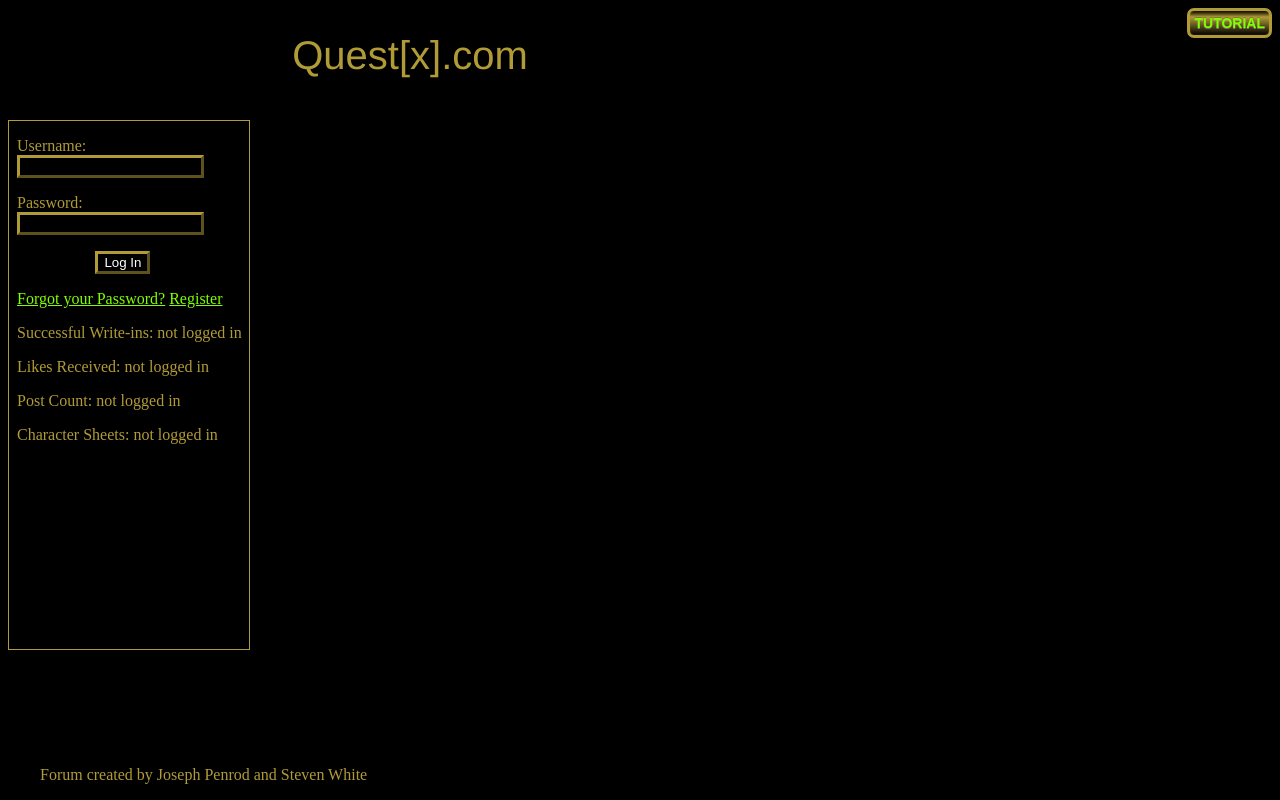
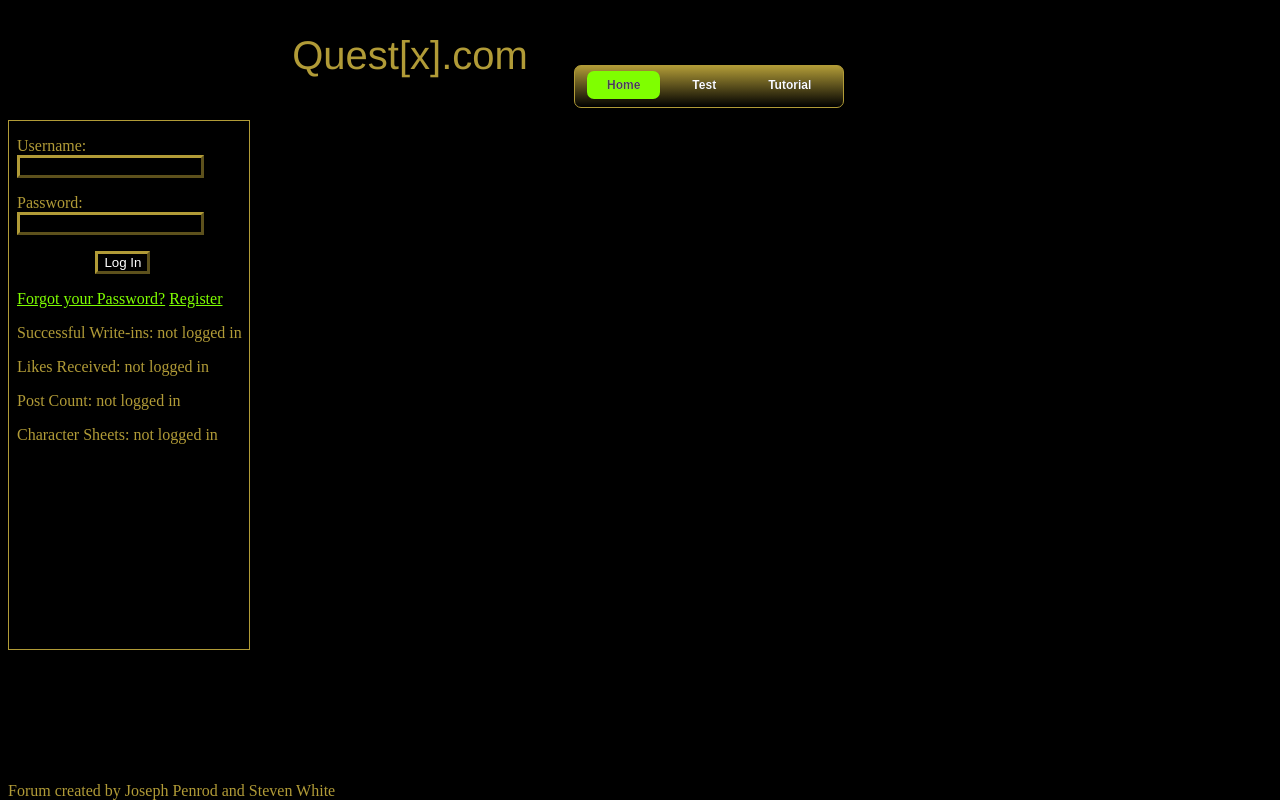
Before and after one commit to Cipnuvofli/rpg-forum, a PHP site: page /Home.php in a window 1280 px wide. Run offline with PHP 8.4, Linux system fonts and the light colour scheme; data that the repository does not hold is empty.

Commit message:
Added new menu

```diff
--- a/ButtonPanel.php
+++ b/ButtonPanel.php
@@ -1,11 +1,12 @@
-<?php
 
-
-if(isset($_SESSION['loggedin']))
-{
-echo'<a href = "CreateThread.php" class = "Upperlinks">Create Thread</a>';
-}
-?>
-
-
-<a href = "Tutorial.php" class = "Upperlinks">Tutorial</a>
+<ul id="menu-bar">
+ <li class="active"><a href="#">Home</a></li>
+ <li><a href="#">Test</a></li>
+ <li><a href="Tutorial.php">Tutorial</a></li>
+ <?php
+ if(isset($_SESSION['loggedin']))
+ {
+	echo '<li><a href="CreateThread.php">Create Thread</a></li>';
+ }
+ ?>
+</ul>
--- a/CSS/Quest[x].css
+++ b/CSS/Quest[x].css
@@ -43,7 +43,143 @@
 	border-width:1px;
 
 }
+#menu-bar {
 
+  margin: 0px 0px 0px 0px;
+  padding: 5px 6px 0px 6px;
+  height: 36px;
+  line-height: 100%;
+  border-radius: 7px;
+  -webkit-border-radius: 7px;
+  -moz-border-radius: 7px;
+  box-shadow: 0px 0px 0px #666666;
+  -webkit-box-shadow: 0px 0px 0px #666666;
+  -moz-box-shadow: 0px 0px 0px #666666;
+  background: #B19B37;
+  background: linear-gradient(top,  #B19B37,  #000000);
+  background: -ms-linear-gradient(top,  #B19B37,  #000000);
+  background: -webkit-gradient(linear, left top, left bottom, from(#B19B37), to(#000000));
+  background: -moz-linear-gradient(top,  #B19B37,  #000000);
+  border: solid 1px #B19B37;
+
+}
+#menu-bar li {
+  margin: 0px 6px 0px 6px;
+  padding: 0px 0px 6px 0px;
+  float: left;
+  position: relative;
+  list-style: none;
+}
+#menu-bar a {
+  font-weight: bold;
+  font-family: arial;
+  font-style: normal;
+  font-size: 12px;
+  color: #FFFFFF;
+  text-decoration: none;
+  display: block;
+  padding: 6px 20px 6px 20px;
+  margin: 0;
+  border-radius: 7px;
+  -webkit-border-radius: 7px;
+  -moz-border-radius: 7px;
+  text-shadow: 0px 0px 0px #000000;
+}
+#menu-bar .active a, #menu-bar li:hover > a {
+  background: #7FFF00;
+  color: #444444;
+  -webkit-box-shadow: 0 1px 1px rgba(0, 0, 0, .2);
+  -moz-box-shadow: 0 1px 1px rgba(0, 0, 0, .2);
+  box-shadow: 0 1px 1px rgba(0, 0, 0, .2);
+  text-shadow: 0px 0px 0px #FFFFFF;
+}
+#menu-bar ul li:hover a, #menu-bar li:hover li a {
+  background: none;
+  border: none;
+  color: #666;
+  -box-shadow: none;
+  -webkit-box-shadow: none;
+  -moz-box-shadow: none;
+}
+#menu-bar ul a:hover {
+  background: #7FFF00 !important;
+  color: #444444 !important;
+  border-radius: 0;
+  -webkit-border-radius: 0;
+  -moz-border-radius: 0;
+  text-shadow: 2px 2px 3px #FFFFFF;
+}
+#menu-bar ul {
+  background: #DDDDDD;
+  background: linear-gradient(top,  #B19B37,  #000000);
+  background: -ms-linear-gradient(top,  #B19B37,  #000000);
+  background: -webkit-gradient(linear, left top, left bottom, from(#B19B37), to(#000000));
+  background: -moz-linear-gradient(top,  #B19B37,  #000000);
+  display: none;
+  margin: 0;
+  padding: 0;
+  width: 185px;
+  position: absolute;
+  top: 36px;
+  left: 0;
+  border: solid 1px #B19B37;
+  border-radius: 7px;
+  -webkit-border-radius: 7px;
+  -moz-border-radius: 7px;
+  -webkit-box-shadow: 0px 0px 0px #222222;
+  -moz-box-shadow: 0px 0px 0px #222222;
+  box-shadow: 0px 0px 0px #222222;
+}
+#menu-bar li:hover > ul {
+  display: block;
+}
+#menu-bar ul li {
+  float: none;
+  margin: 0;
+  padding: 0;
+}
+#menu-bar ul a {
+  padding:10px 0px 10px 15px;
+  color:#FFFFFF !important;
+  font-size:12px;
+  font-style:normal;
+  font-family:arial;
+  font-weight: normal;
+  text-shadow: 0px 0px 0px #FFFFFF;
+}
+#menu-bar ul li:first-child > a {
+  border-top-left-radius: 7px;
+  -webkit-border-top-left-radius: 7px;
+  -moz-border-radius-topleft: 7px;
+  border-top-right-radius: 7px;
+  -webkit-border-top-right-radius: 7px;
+  -moz-border-radius-topright: 7px;
+}
+#menu-bar ul li:last-child > a {
+  border-bottom-left-radius: 7px;
+  -webkit-border-bottom-left-radius: 7px;
+  -moz-border-radius-bottomleft: 7px;
+  border-bottom-right-radius: 7px;
+  -webkit-border-bottom-right-radius: 7px;
+  -moz-border-radius-bottomright: 7px;
+}
+#menu-bar:after {
+  content: ".";
+  display: block;
+  clear: both;
+  visibility: hidden;
+  line-height: 0;
+  height: 0;
+}
+#menu-bar {
+  display: inline-block;
+}
+  html[xmlns] #menu-bar {
+  display: block;
+}
+* html #menu-bar {
+  height: 1%;
+}
 #Topics
 {
 	margin-left: 19em;
@@ -84,6 +220,8 @@
 	color:#b19b37;
 	position:absolute;
 	bottom:0;
+	text-align:center;
+	clear:both;
 
 
 }
--- a/footer.php
+++ b/footer.php
@@ -1,5 +1,4 @@
 
-<footer>
-<div id="footer"><p class = "foot">Forum created by Joseph Penrod and Steven White</p> </div>
-</footer>
+
+<div id="footer">Forum created by Joseph Penrod and Steven White</div>
 </html>
--- a/listtopics.php
+++ b/listtopics.php
@@ -34,7 +34,7 @@
 	{
 
 		echo '<div class = "TopicQuest">';
-		echo '<p><a href = "Topic.php?threadid='.$id.'&storyonly=0">'.$title.'</a></p><div class = "StoryOnlyLink"><a href = "Topic.php?threadid='.$id.'&storyonly=1">Story Only</a></div>';
+		echo '<p><a href = "Topic.php?threadid='.$id.'">'.$title.'</a></p><div class = "StoryOnlyLink"><a href = "Topic.php?threadid='.$id.'">Story Only</a></div>';
 		echo '<p>Posted by:'.$originalposter.'</p>';
 		echo '<p>Original Post Date: '.$postdate.'</p>';
 		echo '</div>';
@@ -43,7 +43,7 @@
 	if($genre == 'Fiction')
 	{
 		echo '<div class = "TopicFiction">';
-		echo '<p><a href = "Topic.php?threadid='.$id.'&storyonly=0">'.$title.'</a></p><div class = "StoryOnlyLink"><a href = "Topic.php?threadid='.$id.'&storyonly=1">Story Only</a></div>';
+		echo '<p><a href = "Topic.php?threadid='.$id.'">'.$title.'</a></p><div class = "StoryOnlyLink"><a href = "Topic.php?threadid='.$id.'">Story Only</a></div>';
 		echo '<p>Posted by:'.$originalposter.'</p>';
 		echo '<p>Original Post Date: '.$postdate.'</p>';
 		echo '</div>';
```
Also changed, not shown: 1 other file.
